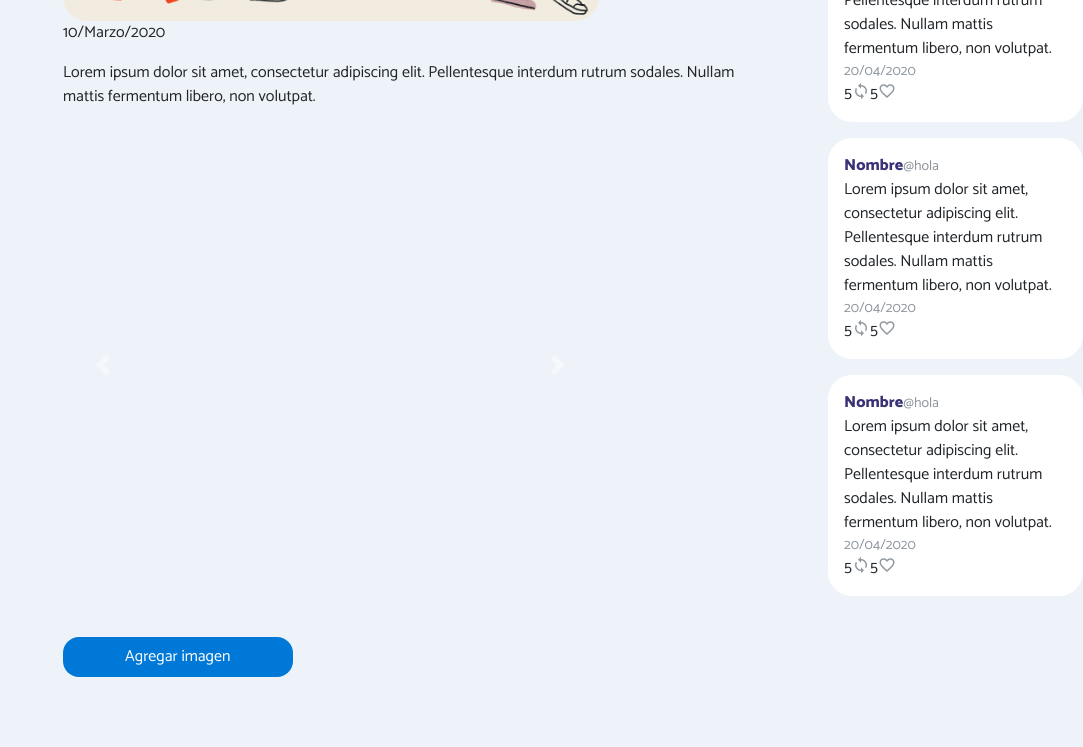
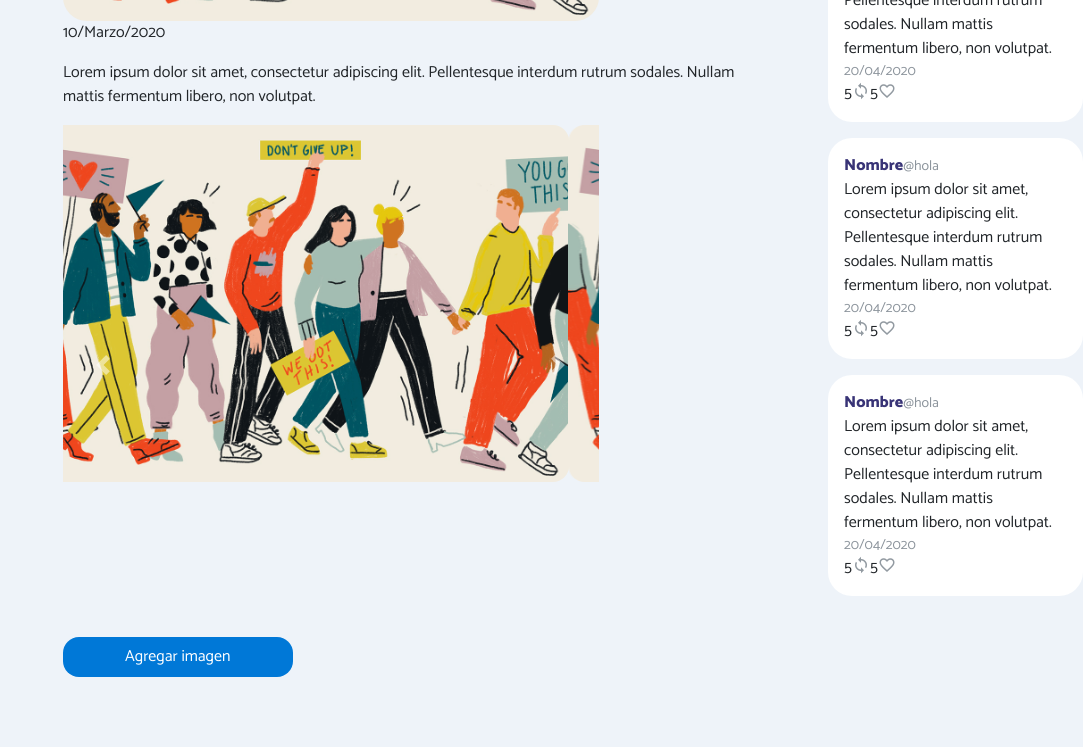
Before and after one commit to andreabecerrab/corre-la-voz, an Angular app in the folder EntregaDos/: page / in a window 1280 px wide. Shown: the part 520-1267 px from the top of the page, without its empty margins (197-1280 px from the left). Built offline with nearby package versions, Linux system fonts and the light colour scheme.

Commit message:
carrussel

```diff
--- a/EntregaDos/src/app/modules/user/Components/carrourel-item/carrourel-item.component.html
+++ b/EntregaDos/src/app/modules/user/Components/carrourel-item/carrourel-item.component.html
@@ -1,3 +1,3 @@
-<div class="carousel-item">
-  <img src="/assets/img/cover.jpg" alt="First slide" />
+<div class="carousel-item active">
+  <img src="/assets/img/strike.jpg" alt="First slide" />
 </div>
--- a/EntregaDos/src/app/modules/user/Components/carrussel/carrussel.component.html
+++ b/EntregaDos/src/app/modules/user/Components/carrussel/carrussel.component.html
@@ -1,14 +1,30 @@
 <div class="images-section">
-  <div
-    id="carouselExampleControls"
-    class="carousel carousel slide pointer-event"
-    data-ride="carousel"
-  >
-    <!-- IMGS-->
+  <div id="carouselExampleControls" class="carousel slide" data-ride="carousel">
     <div class="carousel-inner">
-      <app-carrourel-item></app-carrourel-item>
+      <div class="carousel-item active">
+        <img
+          class="d-block w-100"
+          src="assets/img/cover.jpg"
+          alt="First slide"
+        />
+      </div>
+      <div class="carousel-item">
+        <img
+          class="d-block w-100"
+          src="assets/img/cover.jpg"
+          alt="Second slide"
+        />
+      </div>
+      <div class="carousel-item">
+        <img
+          class="d-block w-100"
+          src="assets/img/questions.png"
+          alt="Third slide"
+        />
+      </div>
     </div>
-    <!-- CONTROLS-->
+
+    <!-- controls -->
     <a
       class="carousel-control-prev"
       href="#carouselExampleControls"
```
